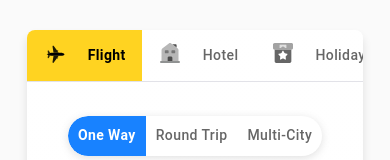
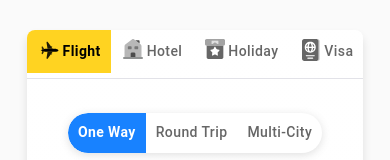
Before and after one commit to hasibulhasanshanto23/SP, a React (Create React App) app: page / in a window 390 px wide. Shown: the top 160 px of the page. Built offline with nearby package versions, Linux system fonts and the light colour scheme.

Commit message:
main-tab-fixed

```diff
--- a/src/App.css
+++ b/src/App.css
@@ -442,7 +442,7 @@ ul.slick-dots{
 
      .MuiButtonBase-root {
       z-index: 2;
-      min-height: 50px !important;
+      min-height: 40px !important;
       flex-grow: 1;
       max-width: 100%;
       min-width: auto;
@@ -682,3 +682,21 @@ p{
    border: 1px solid #D1E5FF;
    background-color: #EFF6FF;
 }
+
+@media only screen and (max-width:530px) {
+
+  .MuiButtonBase-root {
+    min-height: unset;
+    padding: 5px 5px !important;
+    min-width: 50px !important;
+    font-size: 14px;
+    font-weight: 500;
+
+  }
+
+  .MuiButtonBase-root img {
+    margin-right: 1px;
+    margin-top: 3px;
+}
+
+}
--- a/src/flight.scss
+++ b/src/flight.scss
@@ -35,7 +35,7 @@ p {
 
    .MuiButtonBase-root {
       background-color: transparent;
-      min-height: 52px;
+      min-height: 152px;
       color: var(--color-black);
       opacity: .7;
       font-weight: 600;
@@ -260,6 +260,16 @@ p {
 
  }
 
+ .dateplaceholder .DateInput{
+   width: 113px !important;
+}
+.dateplaceholder-hotels .DateInput{
+   width: 118px;
+}
+.dateplaceholder-visa .DateInput{
+   width: 118px !important;
+}
+
 
 
 
@@ -343,13 +353,3 @@ p {
 
 
 }
-
-.dateplaceholder .DateInput{
-   width: 113px !important;
-}
-.dateplaceholder-hotels .DateInput{
-   width: 118px;
-}
-.dateplaceholder-visa .DateInput{
-   width: 118px !important;
-}
```
